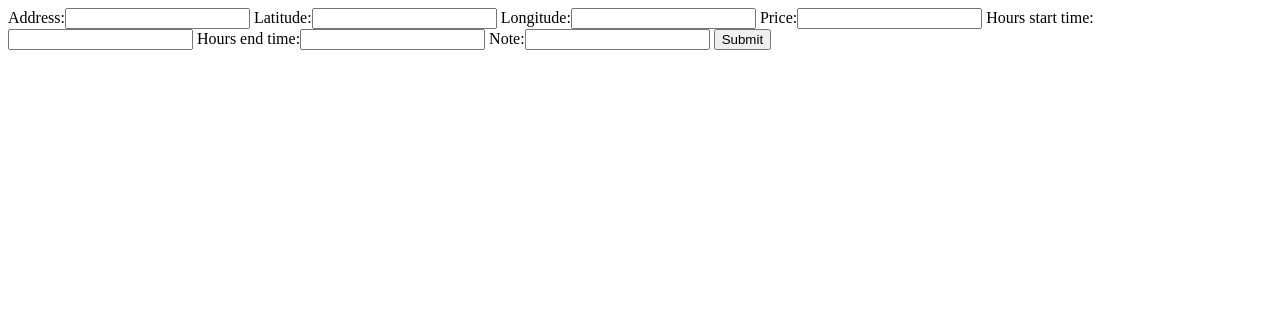
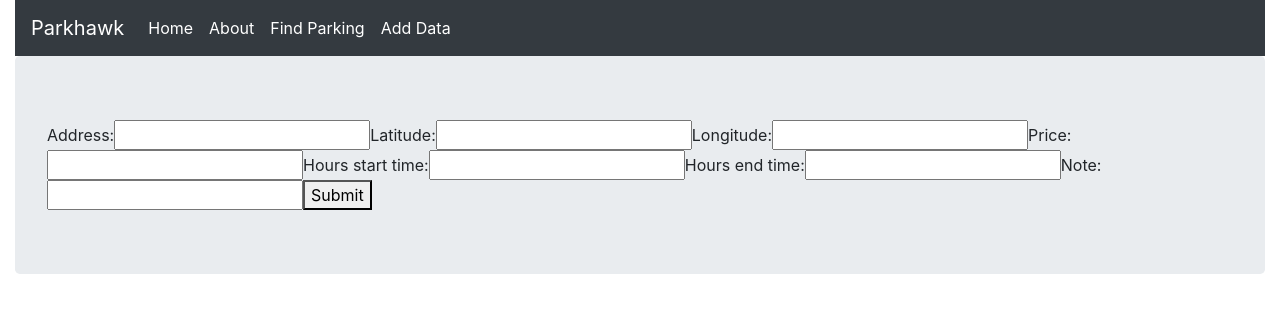
Before and after one commit to Rallph/parkhawk, a Django app: page /submit-parking in a window 1280 px wide. Shown: the top 313 px of the page. Run offline with Django 3.2, Linux system fonts and the light colour scheme; some libraries are stand-ins or nearby versions.

Commit message:
added jumbotron to body and added navbar.

```diff
--- a/parkhawk/parkmap/templates/parkmap/form.html
+++ b/parkhawk/parkmap/templates/parkmap/form.html
@@ -4,17 +4,40 @@
     <meta charset="UTF-8">
     <meta name="viewport" content="width=device-width, initial-scale=1.0">
     <meta http-equiv="X-UA-Compatible" content="ie=edge">
-    <title>Parking Spot Form</title>
+    {% load staticfiles %}
+    <link rel="stylesheet" href="{% static 'parkmap/css/bootstrap.min.css' %}" type="text/css" >
+    <title>ParkHawk</title>
 </head>
 <body>
+    <div class="container-fluid">
+        <nav class="navbar navbar-expand-lg navbar-dark bg-dark">
+            <a class="navbar-brand" href="/">Parkhawk</a>
+            <div class="collapse navbar-collapse" id="navbarSupportedContent">
+                <ul class="navbar-nav mr-auto">
+                    <li class="nav-item active">
+                        <a class="nav-link" href="/">Home<span class="sr-only">(current)</span></a>
+                    </li>
+                    <li class="nav-item active">
+                        <a class="nav-link" href="/about">About<span class="sr-only">(current)</span></a>
+                    </li>
+                    <li class="nav-item active">
+                        <a class="nav-link" href="/find-parking">Find Parking<span class="sr-only">(current)</span></a>
+                    </li>
+                    <li class="nav-item active">
+                        <a class="nav-link" href="/submit-parking">Add Data<span class="sr-only">(current)</span></a>
+                    </li>
+                </ul>
 
-    <form method="POST"> {% csrf_token %}
+            </div>
+        </nav>
+        <form class="jumbotron form-inline" method="POST"> {% csrf_token %}
 
-        {{ form }}
+            {{ form }}
 
-        <button type="submit">Submit</button>
+            <button type="submit">Submit</button>
 
-    </form>
+        </form>
+    </div>
 
 </body>
 </html>
```
